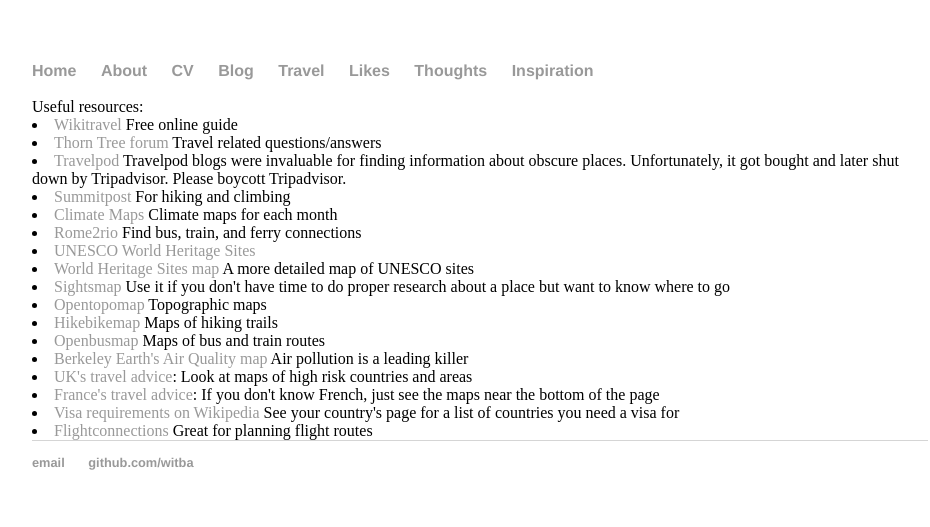
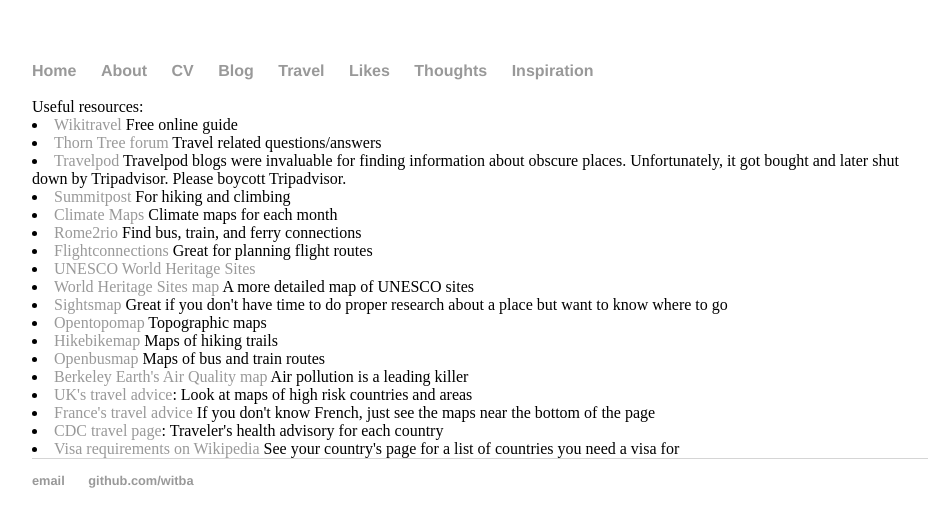
Before and after one commit to witba/witba.github.io, a Jekyll site: the page built from travel/resources.html, in a window 1280 px wide. Shown: the top 527 px of the page, without its empty margins (160-1090 px from the left). Built offline with Jekyll 4.4.1, drawn with Linux system fonts in a browser that asks for light colours.

Commit message:
Update resources.html

```diff
--- a/travel/resources.html
+++ b/travel/resources.html
@@ -12,15 +12,16 @@
 <li><a href="https://www.summitpost.org">Summitpost</a> For hiking and climbing
 <li><a href="http://climatemaps.romgens.com/">Climate Maps</a> Climate maps for each month
 <li><a href="https://www.rome2rio.com/">Rome2rio</a> Find bus, train, and ferry connections
+<li><a href="https://www.flightconnections.com">Flightconnections</a> Great for planning flight routes
 <li><a href="http://whc.unesco.org/en/list">UNESCO World Heritage Sites</a>
 <li><a href="https://www.worldheritagesite.org/map">World Heritage Sites map</a> A more detailed map of UNESCO sites
-<li><a href="http://www.sightsmap.com/">Sightsmap</a> Use it if you don't have time to do proper research about a place but want to know where to go
+<li><a href="http://www.sightsmap.com/">Sightsmap</a> Great if you don't have time to do proper research about a place but want to know where to go
 <li><a href="https://opentopomap.org">Opentopomap</a> Topographic maps
 <li><a href="http://hikebikemap.org">Hikebikemap</a> Maps of hiking trails
 <li><a href="https://www.öpnvkarte.de">Openbusmap</a> Maps of bus and train routes
 <li><a href="http://berkeleyearth.org/air-quality-real-time-map/">Berkeley Earth's Air Quality map</a> Air pollution is a leading killer
 <li><a href="https://www.gov.uk/foreign-travel-advice">UK's travel advice</a>: Look at maps of high risk countries and areas
-<li><a href="https://www.diplomatie.gouv.fr/fr/conseils-aux-voyageurs/conseils-par-pays-destination/">France's travel advice</a>: If you don't know French, just see the maps near the bottom of the page
+<li><a href="https://www.diplomatie.gouv.fr/fr/conseils-aux-voyageurs/conseils-par-pays-destination/">France's travel advice</a> If you don't know French, just see the maps near the bottom of the page
+<li><a href="https://wwwnc.cdc.gov/travel/destinations/list">CDC travel page</a>: Traveler's health advisory for each country
 <li><a href="https://en.wikipedia.org/wiki/Visa_requirements_for_Polish_citizens">Visa requirements on Wikipedia</a> See your country's page for a list of countries you need a visa for
-<li><a href="https://www.flightconnections.com">Flightconnections</a> Great for planning flight routes
 </div>
```
